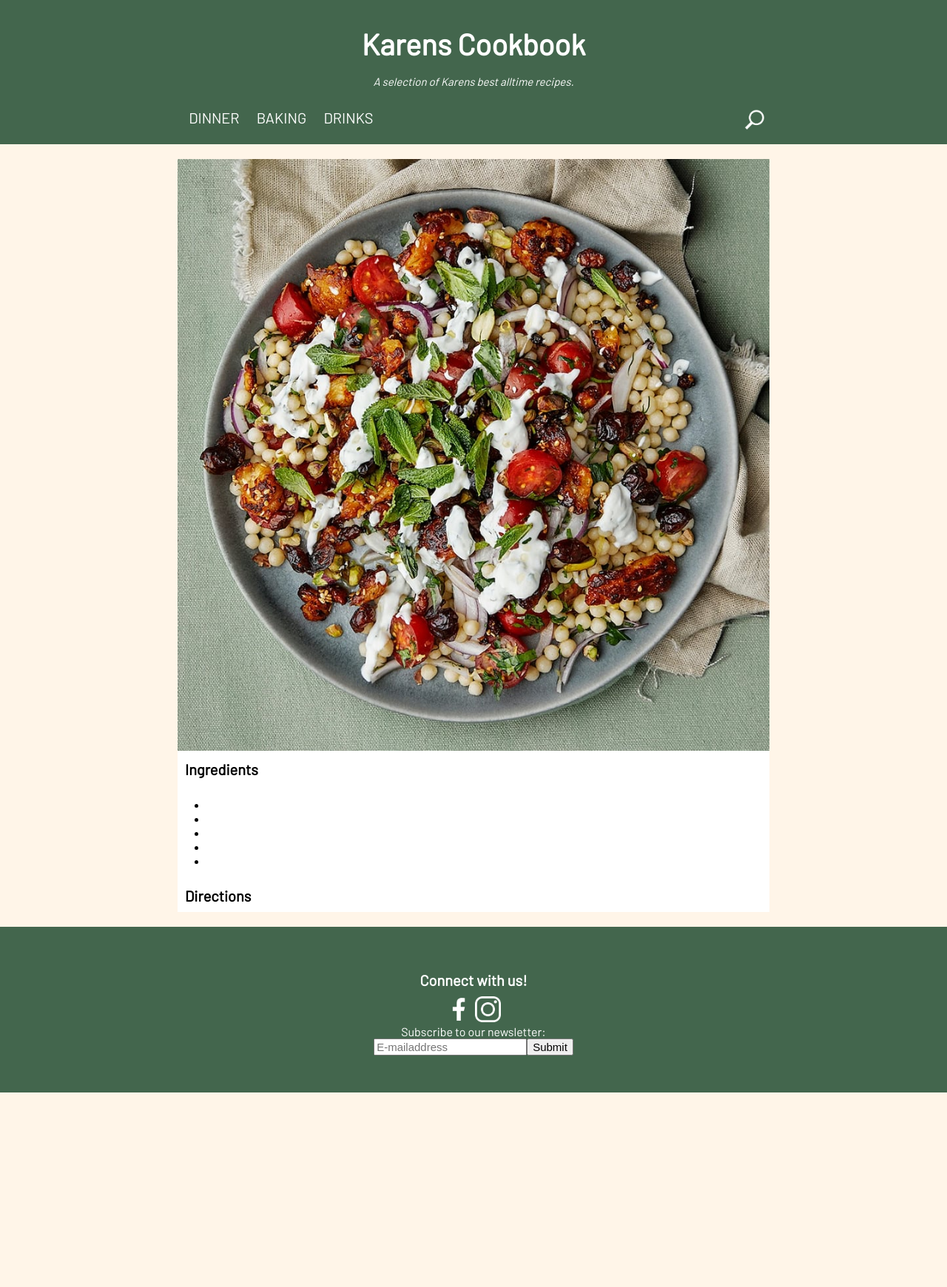
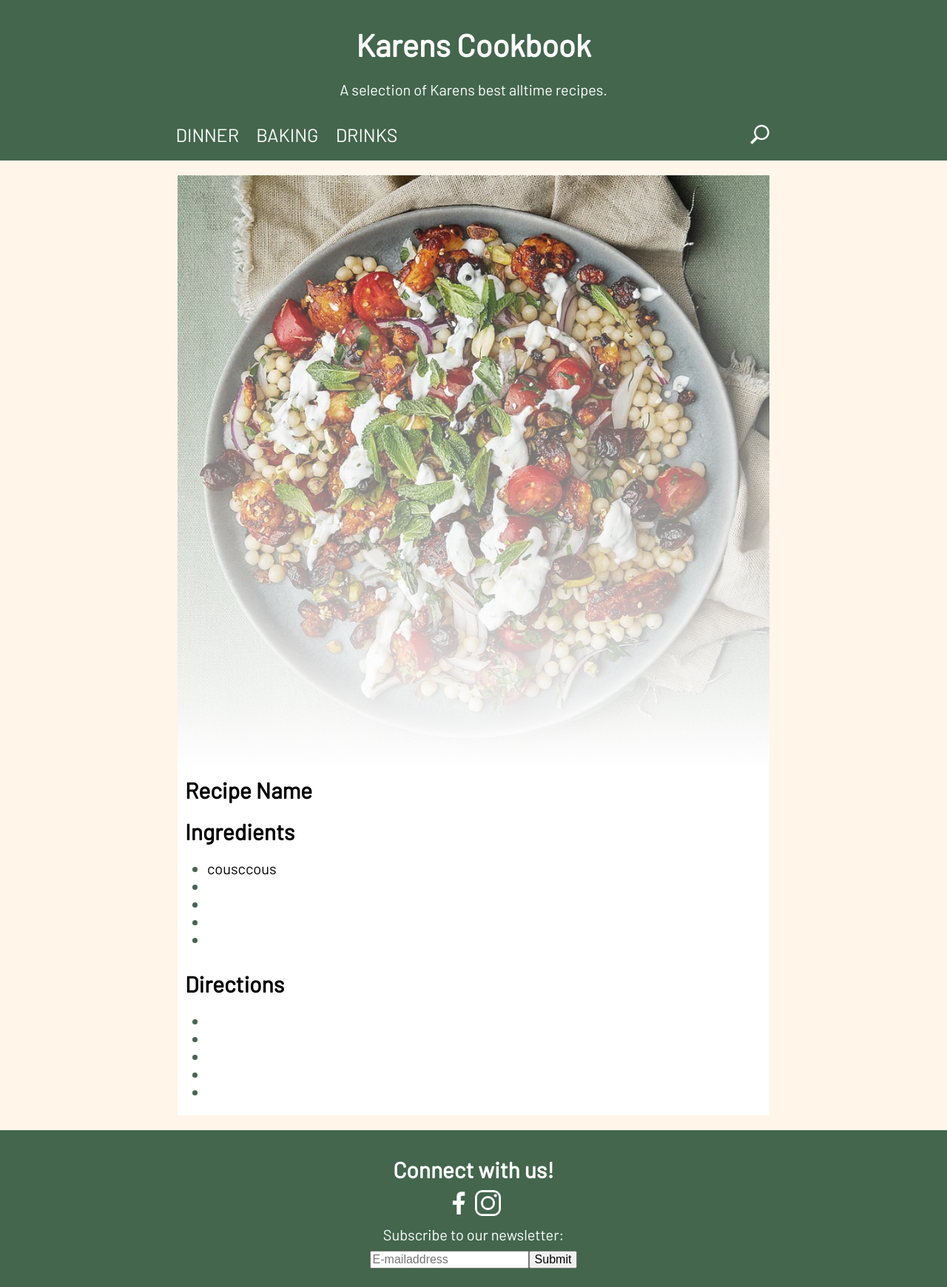
Before and after one commit to NovelleCode/recipes-website, a plain HTML site: page recept.html in a window 1280 px wide. Shown: the whole page at 74% size. Before the commit the page ends 1477 px from the top, so only its background shows below. Drawn offline with Linux system fonts and the light colour scheme.

Commit message:
Got the image overlay working without image url showing in css

```diff
--- a/css/style.css
+++ b/css/style.css
@@ -41,16 +41,30 @@ h2 {
 }
 
 p {
-    font-size: 15px;
+    font-size: 16px;
     line-height: 1.6;
 }
 
 ul {
+    margin: 10px 0 20px;
+}
 
+li {
+    font-size: 16px;
+}
+
+::marker {
+    color: #43664D;
+}
+
+label {
+    font-size: 16px;
+    display: block;
+    margin: 10px;
 }
 
 input {
-    font-size: 15px;
+    font-size: 16px;
 }
 
 header {
@@ -94,7 +108,7 @@ nav img:hover {
 footer {
     background-color: #43664D;
     color: #FFFFFF;
-    padding: 50px 0;
+    padding: 25px 0;
     text-align: center;
 }
 
@@ -157,11 +171,29 @@ footer img:hover {
     margin: 20px auto;
 }
 
-.recipe-content img {
+.recipe-image {
     position: relative;
     max-width: 100%;
     height: auto;
 }
+
+.recipe-image-overlay::after {
+    display: block;
+    position: relative;
+    background-image: linear-gradient(to bottom, rgba(255, 255, 255, 0), rgba(255, 255, 255, 1));
+    margin-top: -800px;
+    height: 800px;
+    width: 100%;
+    content: '';
+}
+
+/*.image-overlay {*/
+/*    background-image:*/
+/*            linear-gradient(to bottom, rgba(255, 255, 255, 1), rgba(255, 255, 255, 0)), url("./img/couscous.jpg");*/
+/*    width: 80%;*/
+/*    height: 400px;*/
+/*    background-size: cover;*/
+/*}*/
 
 /* Tablet */
 @media screen and (min-width: 768px) and (max-width: 1199px) {
@@ -181,21 +213,6 @@ footer img:hover {
         grid-template-areas: "header"
             "recipes-container"
             "footer";
-    }
-
-    h1 {
-        font-size: 40px;
-        margin-top: 20px;
-        margin-bottom: 10px;
-    }
-
-    h2 {
-        font-size: 20px;
-    }
-
-    p {
-        font-size: 15px;
-        line-height: 1.6;
     }
 
     header {
@@ -305,6 +322,40 @@ footer img:hover {
 
 /* Desktop */
 @media screen and (min-width: 1211px) {
+
+    h1 {
+        font-size: 42px;
+        margin-top: 20px;
+        margin-bottom: 10px;
+    }
+
+    h2 {
+        font-size: 30px;
+    }
+
+    p {
+        font-size: 20px;
+        line-height: 1.6;
+    }
+
+    li {
+        font-size: 20px;
+    }
+
+    label {
+        font-size: 20px;
+        display: block;
+        margin: 10px;
+    }
+
+    input {
+        font-size: 16px;
+    }
+
+    nav a {
+        font-size: 25px;
+    }
+
     nav a:hover {
         text-decoration: underline;
     }
--- a/recept.html
+++ b/recept.html
@@ -11,7 +11,7 @@
     <!--Header & Menu Bar-->
     <header>
         <h1>Karens Cookbook</h1>
-        <p><i>A selection of Karens best alltime recipes.</i></p>
+        <p>A selection of Karens best alltime recipes.</p>
         <nav>
             <div class="navlinks">
                 <a href="#">DINNER</a>
@@ -19,16 +19,28 @@
                 <a href="#">DRINKS</a>
             </div>
             <div class="navsearch">
-                <img src="img/search.png" alt="search"></a>
+                <a href="#"><img src="img/search.png" alt="search"></a>
             </div>
         </nav>
     </header>
 
     <!--Main content-->
     <main class="recipe-content">
-        <img src="img/couscous.jpg" alt="Couscous">
-        <div class="ingredients">
+        <div class="recipe-image-overlay"><img class="recipe-image" src="img/couscous.jpg" alt="Couscous"></div>
+        <h2>Recipe Name</h2>
+        <div class="recipe-header">
+        </div>
+
+
         <h2>Ingredients</h2>
+        <ul>
+            <li>cousccous</li>
+            <li></li>
+            <li></li>
+            <li></li>
+            <li></li>
+        </ul>
+        <h2>Directions</h2>
         <ul>
             <li></li>
             <li></li>
@@ -37,9 +49,6 @@
             <li></li>
 
         </ul>
-        </div>
-        <div class="directions"></div>
-            <h2>Directions</h2>
     </main>
 
 
@@ -49,7 +58,7 @@
         <a href="#"><img src="img/facebook.png" alt="facebook"></a>
         <a href="#"><img src="img/instagram.png" alt="instagram"></a>
         <form>
-            <label for="email">Subscribe to our newsletter:</label><br>
+            <label for="email">Subscribe to our newsletter:</label>
             <input id="email" type="email" placeholder="E-mailaddress"><input type="submit" value="Submit">
         </form>
     </footer>
```
Also changed, not shown: index.html (+2 -2 lines). Lines whose indentation alone changed are shown as unchanged.
